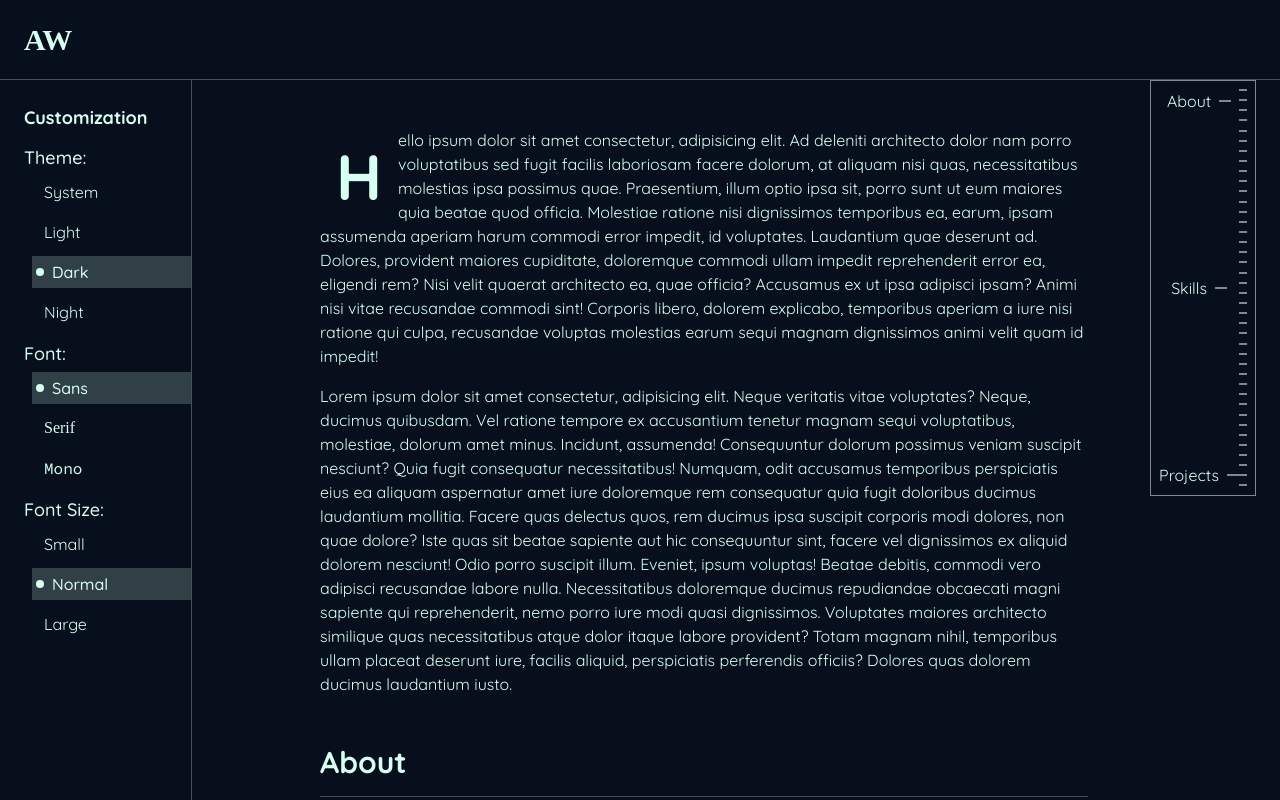
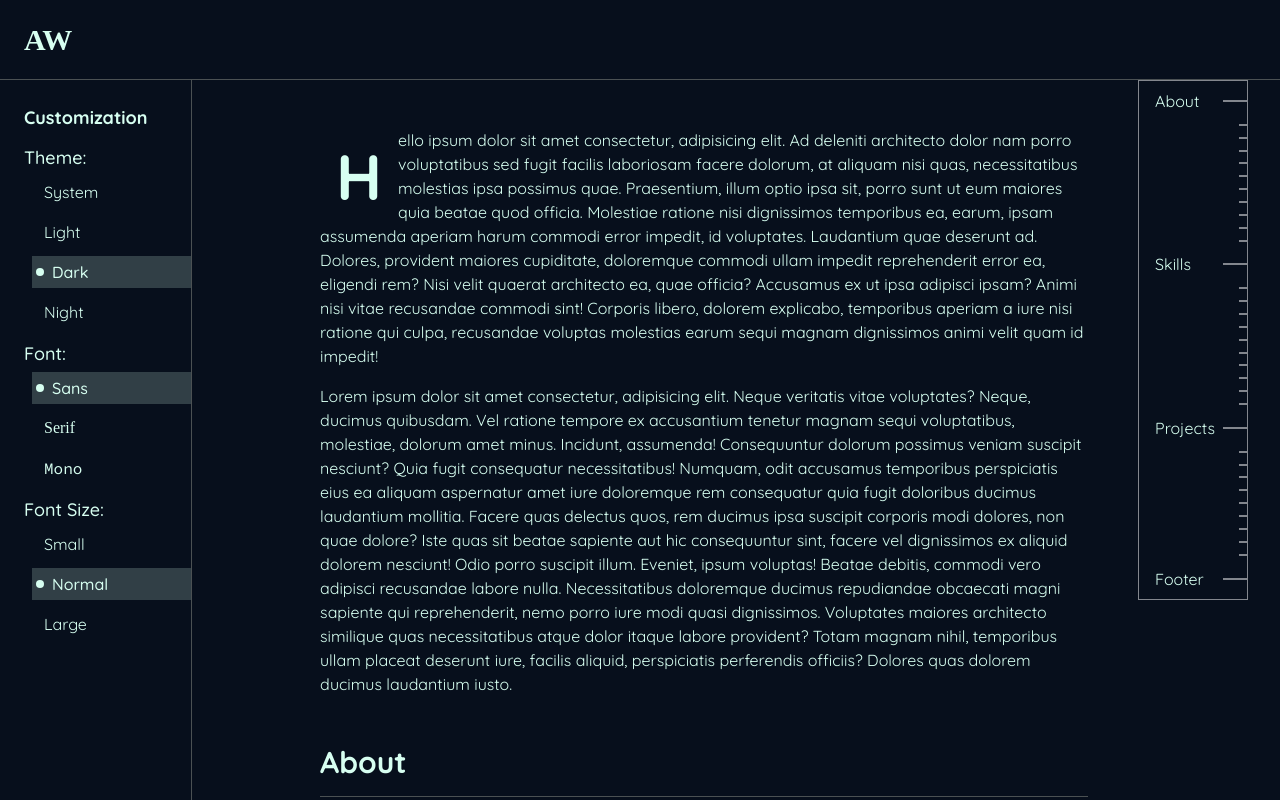
Before and after one commit to AtanasovCode/atanasov-wiki, a React (Vite) app: page / in a window 1280 px wide. Shown: the top 800 px of the page. Built offline with nearby package versions, Linux system fonts and the light colour scheme; a web font is replaced by a local one.

Commit message:
improve ruler nav & match each section to ruler lines

```diff
--- a/src/components/navigation/NavigationPanel.tsx
+++ b/src/components/navigation/NavigationPanel.tsx
@@ -13,7 +13,7 @@ interface NavigationPanelProps {
 }
 
 
-const HEIGHT_RATIO: number = 5
+const HEIGHT_RATIO: number = 4
 
 
 const NavigationPanel = ({
@@ -23,35 +23,14 @@ const NavigationPanel = ({
     const { websiteHeight } = useWikiStore()
 
     const panelHeight = websiteHeight / HEIGHT_RATIO
-    let sectionCount: number = 0
-
-    sections.map(() => {
-        sectionCount += 1
-    })
 
     return (
         <div
-            className={`flex items-stretch mr-6 pr-2 sticky top-2 p-2 border border-white/50`}
+            className={`mr-8 sticky top-2 border border-white/50`}
             style={{ height: `${panelHeight}px` }}
         >
-            <div className="w-full h-full flex flex-col items-center justify-between">
-                {
-                    sections.map((section) => {
-                        return (
-                            <div className="gap-2 flex items-center justify-between">
-                                <div className="">
-                                    {section.title}
-                                </div>
-                                <div className="w-3 h-0.5 bg-white/50">
-
-                                </div>
-                            </div>
-                        );
-                    })
-                }
-            </div>
-            <RulerLines amount={sectionCount * 13} />
-        </div>
+            <RulerLines sections={sections} />
+        </div >
     );
 }
 
--- a/src/components/navigation/RulerLines.tsx
+++ b/src/components/navigation/RulerLines.tsx
@@ -1,22 +1,51 @@
 
+interface SectionProps {
+    id: string
+    title: string
+    content: React.ReactNode
+}
 
 interface RulerLinesProps {
-    amount: number
+    sections: SectionProps[]
 }
 
 
+
+
 const RulerLines = ({
-    amount,
+    sections,
 }: RulerLinesProps) => {
 
     const lines = []
 
-    for (let i = 0; i <= amount; i++) {
-        lines.push(<div key={i} className="w-2 h-0.5 bg-white/50"></div>)
+    for (let i = 0; i < sections.length * 10; i++) {
+        if (i % 10 === 0) {
+            const sectionIndex = i / 10
+
+            if (sectionIndex < sections.length) {
+                lines.push(
+                    <div className="w-full flex items-center justify-between gap-2">
+                        <div>{sections[sectionIndex].title}</div>
+                        <div key={i} className="w-6 h-0.5 bg-white/50"></div>
+                    </div>
+                )
+            }
+        }
+        if (i === sections.length * 10 - 1) {
+            lines.push(
+                <div className="w-full flex items-center justify-between gap-2">
+                    <div>Footer</div>
+                    <div key={i} className="w-6 h-0.5 bg-white/50"></div>
+                </div>
+            )
+        }
+        else {
+            lines.push(<div key={i} className="w-2 h-0.5 bg-white/50"></div>)
+        }
     }
 
     return (
-        <div className="h-full flex flex-col items-center justify-between">
+        <div className="h-full flex flex-col items-end justify-between pl-4 py-2">
             {lines}
         </div>
     );
```
